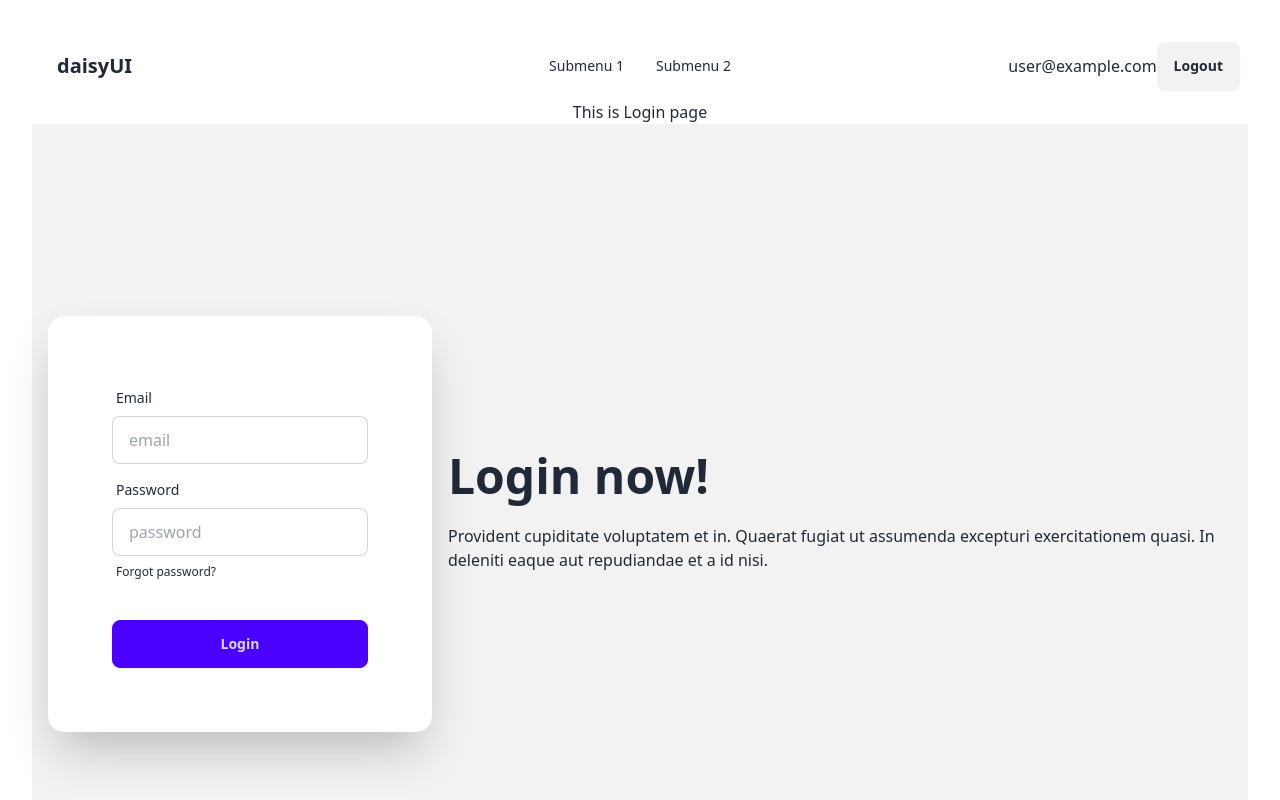
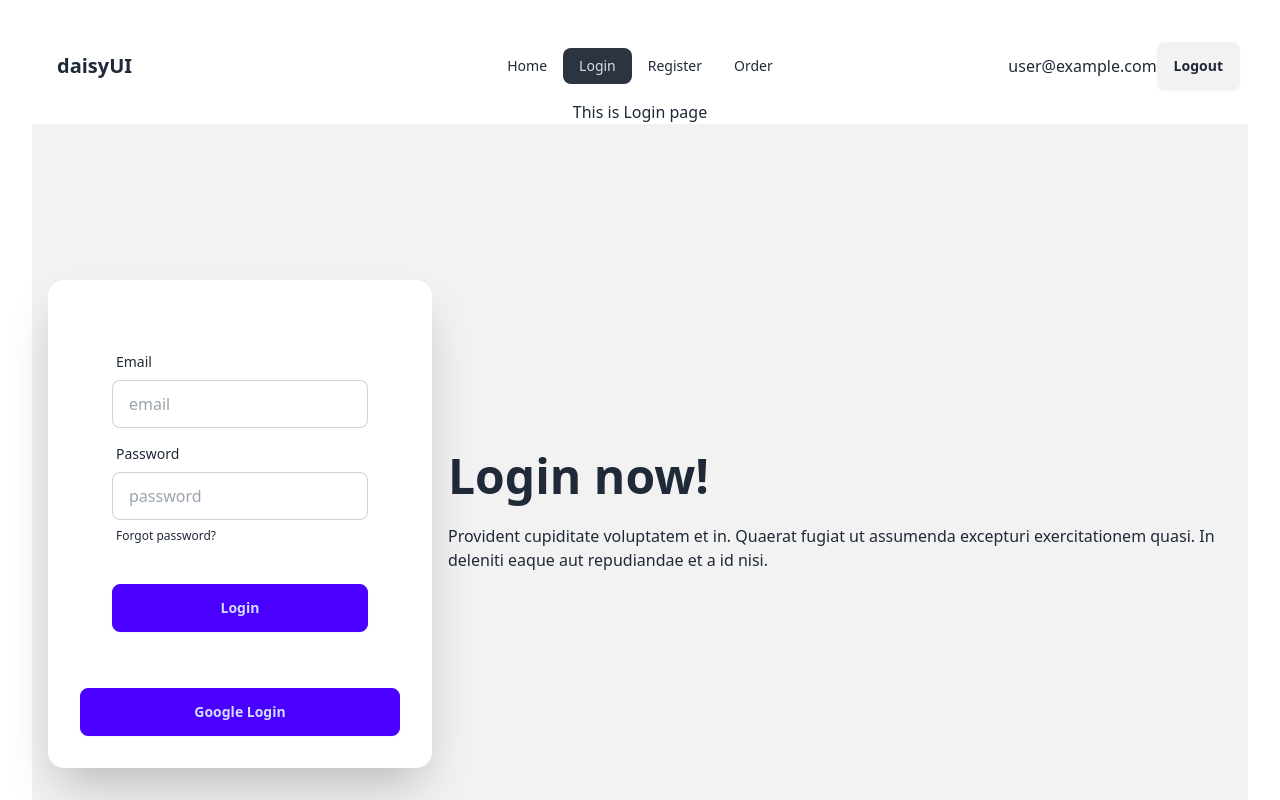
Before and after one commit to atiq9se/react-context, a React (Vite) app: page /login in a window 1280 px wide. Shown: the top 800 px of the page. Built offline with nearby package versions, Linux system fonts and the light colour scheme; no server answers; sample sign-in values are in the browser's storage.

Commit message:
private route adding loader adding

```diff
--- a/src/components/Login.jsx
+++ b/src/components/Login.jsx
@@ -1,10 +1,11 @@
 import { useContext } from "react";
 import { AuthContext } from "../providers/AuthProvider";
+import { useNavigate } from "react-router-dom";
 
 
 const Login = () => {
-
-    const {signInUser} = useContext(AuthContext)
+    const navigate= useNavigate();
+    const {signInUser, signInWithGoogle} = useContext(AuthContext)
 
     const handleLogin = (e)=>{
         e.preventDefault();
@@ -13,8 +14,19 @@ const Login = () => {
         signInUser(email,password)
         .then(result=>{
             console.log(result.user)
+            e.target.reset()
+            navigate('/order')
         })
         .catch(error=>{
+            console.log(error.message)
+        })
+    }
+    const handleGoogle = ()=>{
+        signInWithGoogle()
+        .then((result)=>{
+            console.log(result.user)
+        })
+        .catch((error)=>{
             console.log(error.message)
         })
     }
@@ -51,7 +63,11 @@ const Login = () => {
                         <div className="form-control mt-6">
                            <button className="btn btn-primary">Login</button>
                         </div>
+
                     </form>
+                    <div className="form-control mt-6">
+                           <button className="btn btn-primary" onClick={handleGoogle}>Google Login</button>
+                        </div>
                     </div>
                 </div>
             </div>
--- a/src/components/Navbar.jsx
+++ b/src/components/Navbar.jsx
@@ -1,5 +1,6 @@
 import { useContext } from "react";
 import { AuthContext } from "../providers/AuthProvider";
+import { NavLink } from "react-router-dom";
 
 
 
@@ -20,8 +21,12 @@ const Navbar = () => {
 
     const Links =
         <>
-            <li><a>Submenu 1</a></li>
-            <li><a>Submenu 2</a></li>
+            <li><NavLink to='/'>Home</NavLink></li>
+            <li><NavLink to='/login'>Login</NavLink></li>
+            <li><NavLink to='/register'>Register</NavLink></li>
+            {
+                user&& <><li><NavLink to='/order'>Order</NavLink></li></>
+            }
         </>
 
     return (
--- /dev/null
+++ b/src/components/Order.jsx
@@ -0,0 +1,11 @@
+
+
+const Order = () => {
+    return (
+        <div>
+            This is order pages
+        </div>
+    );
+};
+
+export default Order;
--- /dev/null
+++ b/src/components/Profile.jsx
@@ -0,0 +1,11 @@
+
+
+const Profile = () => {
+    return (
+        <div>
+            THis is Profile
+        </div>
+    );
+};
+
+export default Profile;
--- a/src/components/Register.jsx
+++ b/src/components/Register.jsx
@@ -1,9 +1,11 @@
 import { useContext } from "react";
 import { AuthContext } from "../providers/AuthProvider";
+import { useNavigate } from "react-router-dom";
 
 
 const Register = () => {
     const {createUser} = useContext(AuthContext)
+    const navigate = useNavigate();
 
     const handleRegister =(e)=>{
         e.preventDefault();
@@ -13,6 +15,8 @@ const Register = () => {
         createUser(email, password)
         .then(result=>{
             console.log(result.user)
+            e.target.reset()
+            navigate('/order')
         })
         .catch(error=>{
             console.log('error', error.message)
--- a/src/main.jsx
+++ b/src/main.jsx
@@ -10,6 +10,8 @@ import Root from './components/Root.jsx';
 import Login from './components/Login.jsx';
 import Register from './components/Register.jsx';
 import AuthProvider from './providers/AuthProvider.jsx';
+import Order from './components/Order.jsx';
+import PrivateRoute from './routes/PrivateRoute.jsx';
 
 
 const router = createBrowserRouter([
@@ -24,6 +26,10 @@ const router = createBrowserRouter([
       {
         path:'/register',
         element:<Register></Register>
+      },
+      {
+        path:'/order',
+        element:<PrivateRoute><Order></Order></PrivateRoute>
       }
     ]
   },
--- a/src/providers/AuthProvider.jsx
+++ b/src/providers/AuthProvider.jsx
@@ -1,27 +1,37 @@
 import { createContext, useEffect, useState } from "react";
 import { auth } from "../firebase.init";
-import { createUserWithEmailAndPassword, onAuthStateChanged, signInWithEmailAndPassword, signOut } from "firebase/auth";
+import { createUserWithEmailAndPassword, GoogleAuthProvider, onAuthStateChanged, signInWithEmailAndPassword, signInWithPopup, signOut } from "firebase/auth";
 
 export const AuthContext = createContext(null)
+const googleProvider = new GoogleAuthProvider()
 
 const AuthProvider = ({children}) => {
     const [user, setUser] = useState(null)
+    const [loading, setLoading] = useState(true)
 
     const createUser = (email, password)=>{
+        setLoading(true)
         return createUserWithEmailAndPassword(auth, email, password)
     }
 
     const signInUser = (email, password)=>{
+        setLoading(true)
         return signInWithEmailAndPassword(auth, email, password)
     }
 
+    const signInWithGoogle = ()=>{
+        return signInWithPopup(auth, googleProvider)
+    }
+
     const signOutUser =()=>{
+        setLoading(true)
         return signOut(auth);
     }
 
     useEffect(()=>{
         const unSubscriber = onAuthStateChanged(auth, currentUser=>{
             setUser(currentUser)
+            setLoading(false)
         })
         return (()=>{
             unSubscriber();
@@ -34,7 +44,9 @@ const AuthProvider = ({children}) => {
         user,
         createUser,
         signInUser,
-        signOutUser
+        signInWithGoogle,
+        signOutUser,
+        loading
     }
 
     return (
--- /dev/null
+++ b/src/routes/PrivateRoute.jsx
@@ -0,0 +1,18 @@
+import { useContext } from "react";
+import { AuthContext } from "../providers/AuthProvider";
+import { Navigate } from "react-router-dom";
+
+
+const PrivateRoute = ({children}) => {
+    const {user, loading} = useContext(AuthContext)
+    if(loading)
+        return <span className="loading loading-spinner text-success"></span>
+    if(user){
+        return children
+    }
+    return (
+        <Navigate to ='/login'></Navigate>
+    );
+};
+
+export default PrivateRoute;
```
